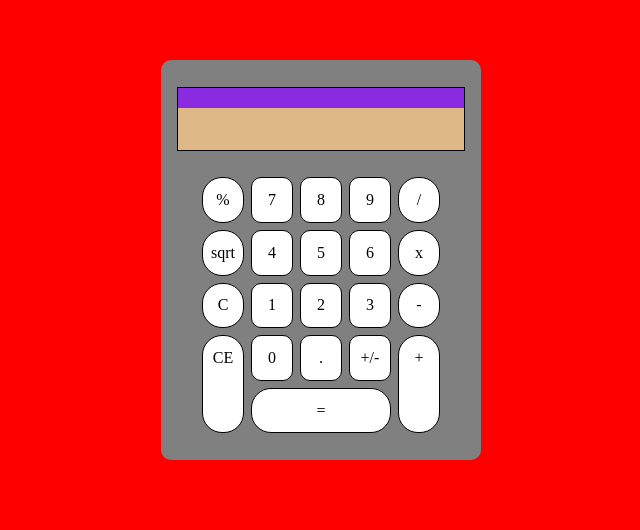
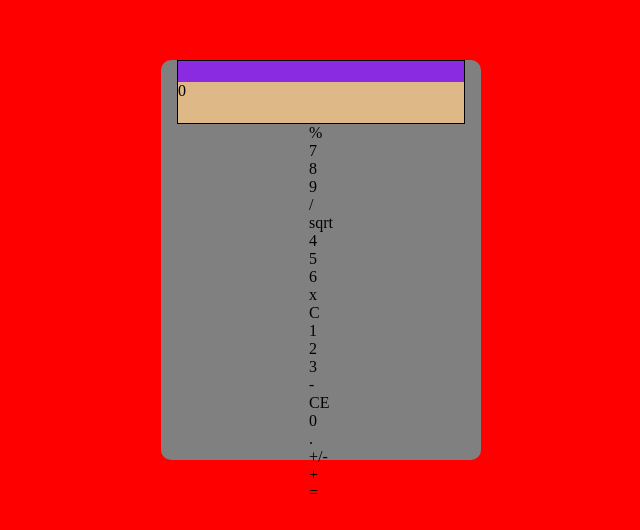
Before and after one commit to Ar-Akhil/Calculator, a plain HTML site: page index.html in a window 1280 px wide. Shown: the part 140-670 px from the top of the page, without its empty margins (319-959 px from the left). Drawn offline with Linux system fonts and the light colour scheme.

Commit message:
Few changes in class for better functionality

```diff
--- a/index.html
+++ b/index.html
@@ -5,7 +5,7 @@
     <meta http-equiv="X-UA-Compatible" content="IE=edge">
     <meta name="viewport" content="width=device-width, initial-scale=1.0">
     <link rel="stylesheet" href="styles.css">
-    <script src="script.js"></script>
+    <script src="script.js" defer></script>
     <title>Calculator</title>
 </head>
 <body>
@@ -13,30 +13,30 @@
         <div class="calc_container">
             <div class="output">
                 <div class="answer_top"></div>
-                <div class="answer_btm"></div>
+                <div id="ansbtm" class="answer_btm">0</div>
             </div>
-            <div class="buttons">
-                <div class="percentage circle">%</div>
-                <div class="number7">7</div>
-                <div class="number8">8</div>
-                <div class="number9">9</div>
-                <div class="divide circle">/</div>
-                <div class="root circle">sqrt</div>
-                <div class="number4">4</div>
-                <div class="number5">5</div>
-                <div class="number6">6</div>
-                <div class="multiply circle">x</div>
-                <div class="on_c circle">C</div>
-                <div class="number1">1</div>
-                <div class="number2">2</div>
-                <div class="number3">3</div>
-                <div class="minus circle">-</div>
+            <div class="buttons_grid" id="button_grid">
+                <div data-action="percentage" class="percentage circle">%</div>
+                <div class="number 7">7</div>
+                <div class="number 8">8</div>
+                <div class="number 9">9</div>
+                <div data-action="divide" class="divide circle">/</div>
+                <div data-action="sqrt" class="root circle">sqrt</div>
+                <div class="number 4">4</div>
+                <div class="number 5">5</div>
+                <div class="number 6">6</div>
+                <div data-action="multiply" class="multiply circle">x</div>
+                <div data-action="clear" class="on_c circle">C</div>
+                <div class="number 1">1</div>
+                <div class="number 2">2</div>
+                <div class="number 3">3</div>
+                <div data-action="minus" class="minus circle">-</div>
                 <div class="CE circle">CE</div>
-                <div class="number0">0</div>
+                <div class="number 0">0</div>
                 <div class="decimal">.</div>
                 <div class="plus_minus">+/-</div>
-                <div class="add circle">+</div>
-                <div class="equal circle">=</div>
+                <div data-action="add" class="add circle">+</div>
+                <div data-action="equal" class="equal circle">=</div>
             </div>
         </div>
     </div>
```
